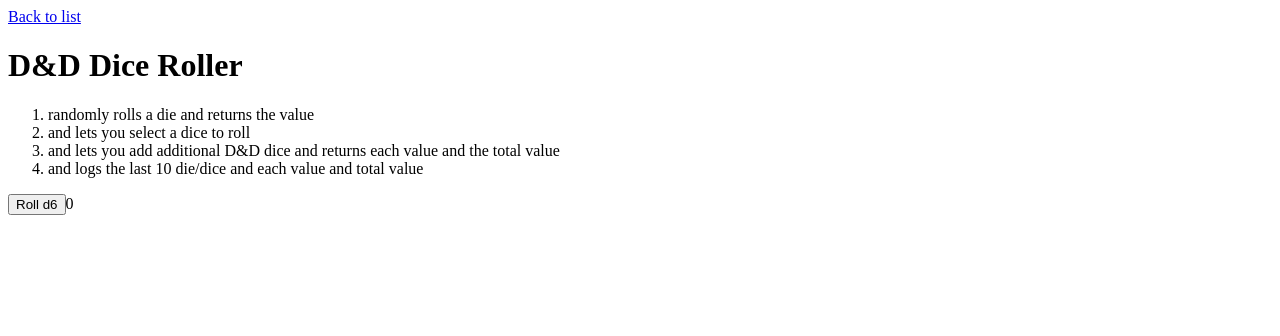
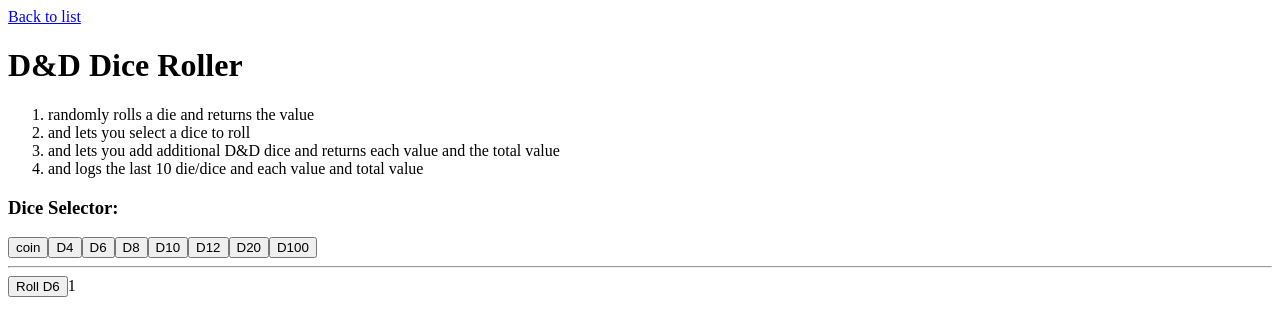
Before and after one commit to Benatovich/react-practice-sandbox, a React app: page /dice in a window 1280 px wide. Shown: the top 336 px of the page. Built offline with nearby package versions, Linux system fonts and the light colour scheme.

Commit message:
users can select their own dice now

```diff
--- /dev/null
+++ b/src/components/Dice/DiceBag.jsx
@@ -0,0 +1,24 @@
+import { useState } from 'react'
+
+export default function DiceBag() {
+    const [value, setValue] = useState(1);
+    const [sides, setSides] = useState(6);
+
+    console.log('value', value);
+  return (
+    <div>
+        <h3>Dice Selector:</h3>
+        <button onClick={() => setSides(2)}>coin</button>
+        <button onClick={() => setSides(4)}>D4</button>
+        <button onClick={() => setSides(6)}>D6</button>
+        <button onClick={() => setSides(8)}>D8</button>
+        <button onClick={() => setSides(10)}>D10</button>
+        <button onClick={() => setSides(12)}>D12</button>
+        <button onClick={() => setSides(20)}>D20</button>
+        <button onClick={() => setSides(100)}>D100</button>
+        <hr />
+        <button onClick={() => setValue(Math.ceil(sides*(Math.random())))}>Roll D{sides}</button>
+        <span>{value}</span>
+    </div>
+  )
+}
--- a/src/views/Dice/Dice.jsx
+++ b/src/views/Dice/Dice.jsx
@@ -1,5 +1,6 @@
 import React from 'react'
 import D6 from '../../components/Dice/D6';
+import DiceBag from '../../components/Dice/diceBag';
 
 export default function Dice() {
   return (
@@ -13,7 +14,8 @@
           <li>and logs the last 10 die/dice and each value and total value</li>
         </ol>
       </div>
-      <D6 />
+      {/* <D6 /> */}
+      <DiceBag />
     </>
   )
 }
```
